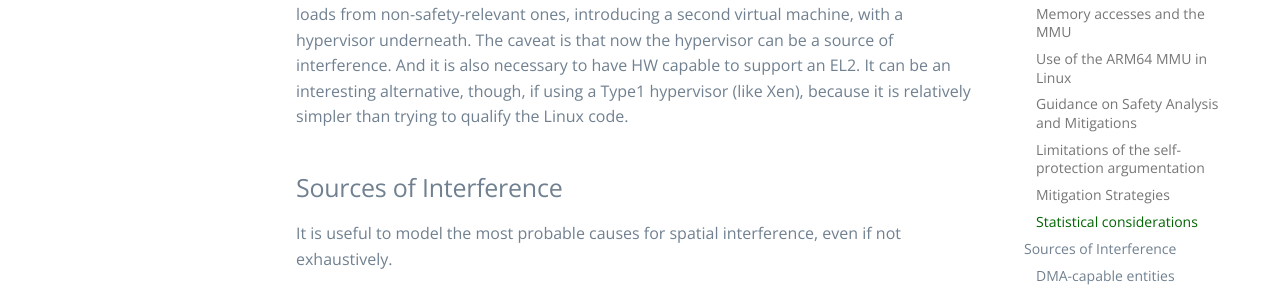
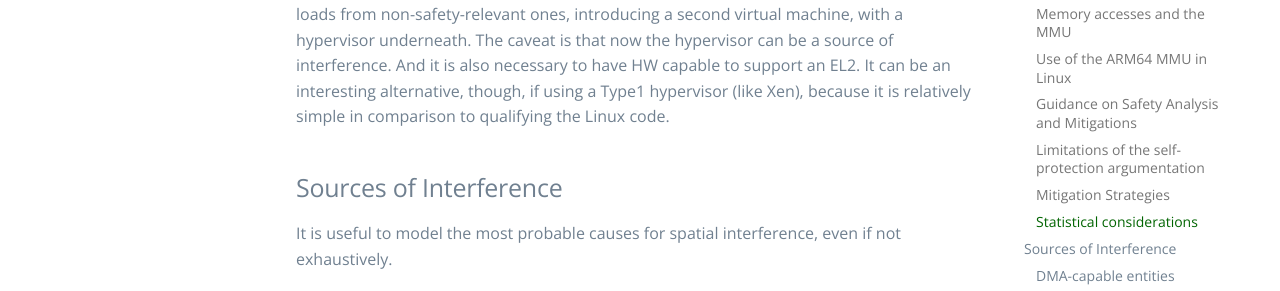
Before and after one commit to elisa-tech/wg-osep, an MkDocs documentation site: the page built from docs/Interference_Scenarios_for_an_ARM64_Linux_System.md, in a window 1280 px wide and 900 px high, scrolled down 18369 px. Shown: the part 283-574 px from the top of the window. Built offline with MkDocs 1.6.1 and Material for MkDocs 9.7.7, drawn with Linux system fonts in a browser that asks for light colours; comment, search, counter and statistics services are not loaded; some of the changed text lies outside the part shown.

Commit message:
Update docs/Interference_Scenarios_for_an_ARM64_Linux_System.md
Co-authored-by: Paul Albertella <paul.albertella@codethink.co.uk>
Signed-off-by: Igor Stoppa <igor.stoppa@gmail.com>

```diff
--- a/docs/Interference_Scenarios_for_an_ARM64_Linux_System.md
+++ b/docs/Interference_Scenarios_for_an_ARM64_Linux_System.md
@@ -479,7 +479,7 @@ Without being configured by user-space, neither SELinux nor cgroups are of any p
 
 An alternative - possibly more costly - path could be to instead isolate more safety-relevant loads from non-safety-relevant ones, introducing a second virtual machine, with a hypervisor underneath.
 The caveat is that now the hypervisor can be a source of interference. And it is also necessary to have HW capable to support an EL2.
-It can be an interesting alternative, though, if using a Type1 hypervisor (like Xen), because it is relatively simpler than trying to qualify the Linux code.
+It can be an interesting alternative, though, if using a Type1 hypervisor (like Xen), because it is relatively simple in comparison to qualifying the Linux code.
 
 
 ## Sources of Interference
```
